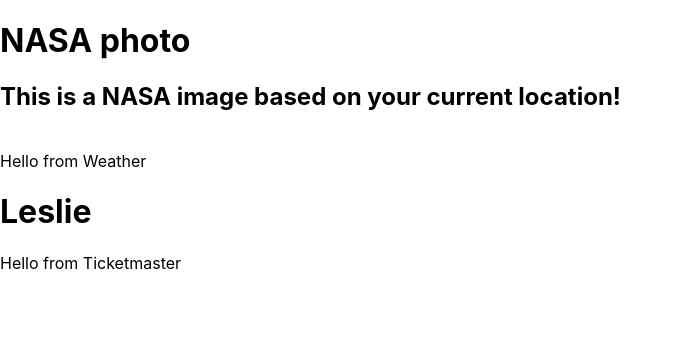
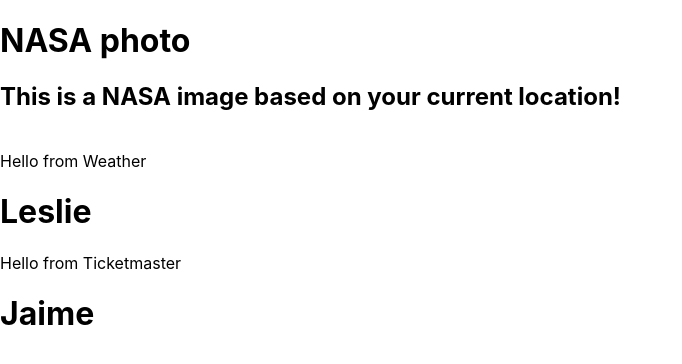
Before and after one commit to Jaimes77/72-Hour-Project, a React (Create React App) app: page / in a window 1280 px wide. Shown: the top 364 px of the page, without its empty margins (0-682 px from the left). Built offline with nearby package versions, Linux system fonts and the light colour scheme; no server answers.

Commit message:
ticketmaster issue

```diff
--- a/src/components/ticketmaster/Ticketmaster.js
+++ b/src/components/ticketmaster/Ticketmaster.js
@@ -1,7 +1,12 @@
 import React from "react";
 
 const Ticketmaster = (props) => {
-  return <div>Hello from Ticketmaster</div>;
+  return (
+    <div>
+      Hello from Ticketmaster
+      <h1>Jaime</h1>
+    </div>
+  );
 };
 
 export default Ticketmaster;
```
